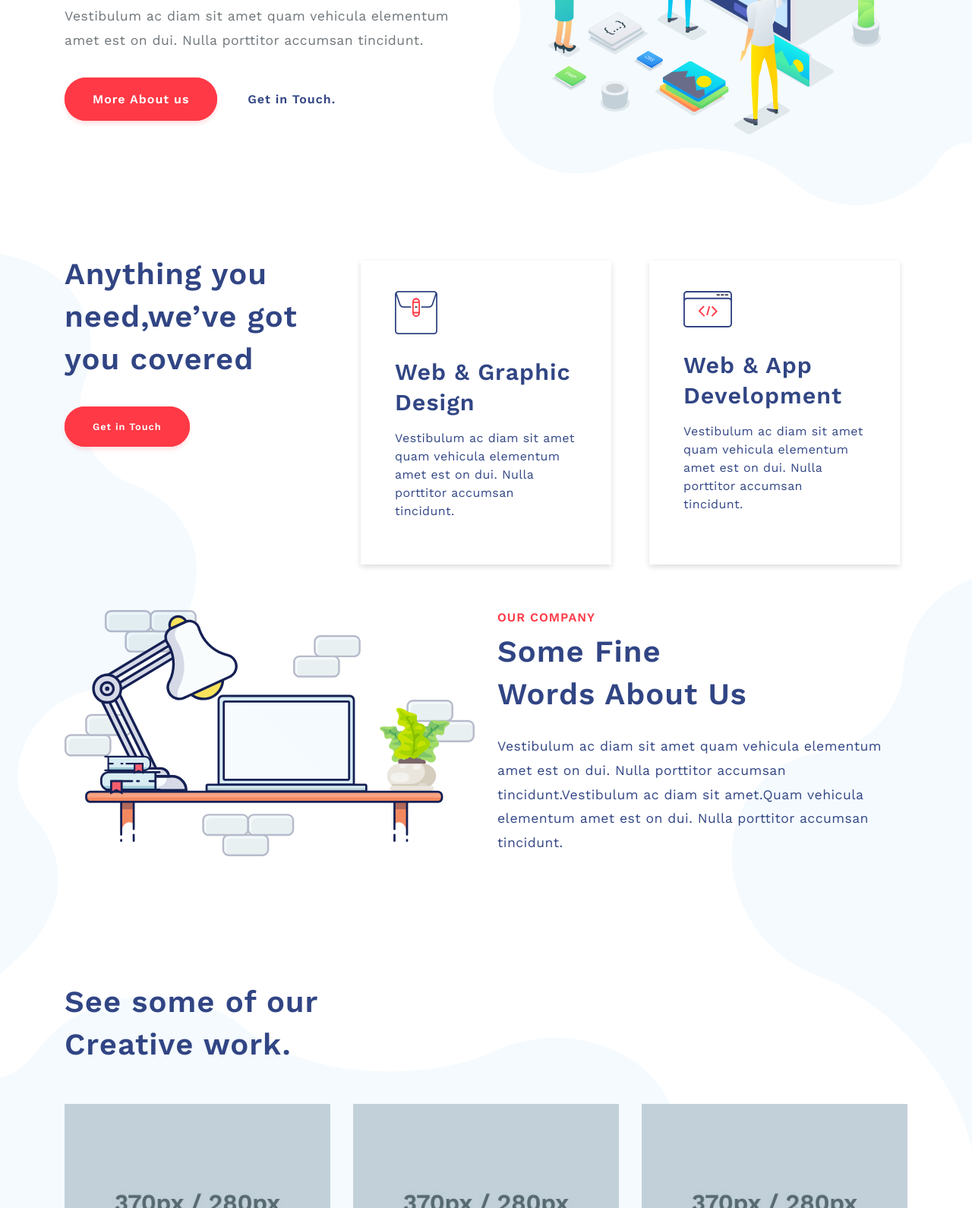
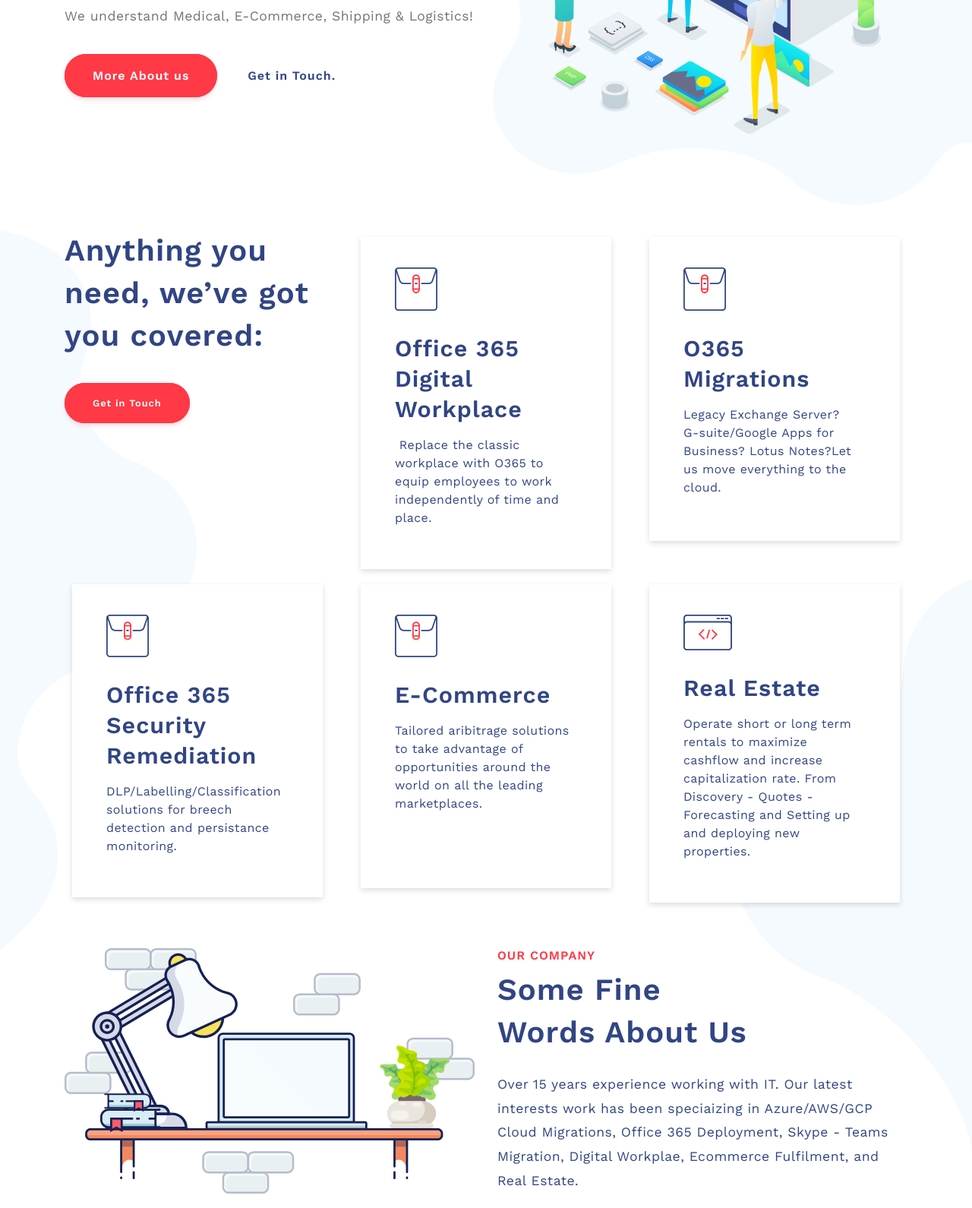
Before and after one commit to coseismic/coseismic.github.io, a plain HTML site: page index.html in a window 1280 px wide. Shown: the part 543-2133 px from the top of the page at 76% size. Drawn offline with nearby package versions, Linux system fonts and the light colour scheme; files whose address does not match are found by name.

Commit message:
Add files via upload
,

```diff
--- a/index.html
+++ b/index.html
@@ -14,7 +14,7 @@
 
     <link href="css/main.css" rel="stylesheet" />
     <!-- Document Title -->
-    <title>Doob | Simple Agency HTML Template</title>
+    <title>Coseismic - </title>
 </head>
 <body>
   <!-- HEADER SECTION -->
@@ -22,7 +22,7 @@
     <div class="container">
       <nav class="navbar navbar-expand-lg navbar-light ">
         <!-- Change Logo Img Here -->
-        <a class="navbar-brand" href="#"><img src="images/logo.svg" alt=""></a>
+        <a class="navbar-brand" href="#"><img src="images/lo_go.svg" alt=""></a>
         <button class="navbar-toggler" type="button" data-toggle="collapse" data-target="#navbarSupportedContent" aria-controls="navbarSupportedContent" aria-expanded="false" aria-label="Toggle navigation">
           <div class="interactive-menu-button">
             <a href="#">
@@ -52,16 +52,6 @@
               <!-- Nav Link -->
               <a class="nav-link" data-scroll href="#contact-us">Contact Us.</a>
             </li>
-            <li class="nav-item dropdown">
-              <!-- Lang Dropdown Link -->
-              <a class="nav-link dropdown-toggle" href="#" id="navbarDropdown" role="button" data-toggle="dropdown" aria-haspopup="true" aria-expanded="false">EN</a>
-              <div class="dropdown-menu" aria-labelledby="navbarDropdown">
-                <!-- Lang Dropdown Choice -->
-                <a class="dropdown-item" href="#">DE </a>
-                <!-- Lang Dropdown Choice -->
-                <a class="dropdown-item" href="#">ES </a>
-              </div>
-            </li>
           </ul>
           <form data-scroll href="#contact-us" class="contact-btn form-inline my-2 my-lg-0">
             <!-- Contacgt Us Button -->
@@ -75,9 +65,10 @@
       <img src="images/hero.svg" alt="">
       <div class="container">
         <!-- Hero Title -->
-        <h1>The Spirit of<br>Digital Agency.</h1>
+        <h1>From Strategies <br>
+        to Solutions&nbsp; &nbsp;&nbsp;</h1>
         <!-- Hero Title Info -->
-        <p>Vestibulum ac diam sit amet quam vehicula elementum<br> amet est on dui. Nulla porttitor accumsan tincidunt.</p>
+        <p>We understand Medical, E-Commerce, Shipping &amp; Logistics!&nbsp;&nbsp;</p>
         <div class="hero-btns">
           <!-- Hero Btn First -->
           <a data-scroll href="#about-us">More About us</a>
@@ -99,7 +90,7 @@
       <div class="container">
         <div class="row">
           <div class="col-12 col-sm-12 col-lg-4 service-txt">
-            <h2>Anything you need,we’ve got you covered</h2>
+            <h2>Anything you need, we’ve got you covered:</h2>
             <div class="hero-btns service-btn">
               <a data-scroll href="#contact-us">Get in Touch</a>
             </div>
@@ -107,20 +98,47 @@
           <div class="col-12 col-sm-6 col-lg-4">
             <div class="service-box">
               <img src="images/service-icon1.svg" alt="">
+
               <!-- Service Title -->
-              <h3>Web & Graphic<br>Design</h3>
+              <h3>Office 365 Digital Workplace&nbsp;</h3>
               <!-- Replace Patch to Image Under -->
-              <p>Vestibulum ac diam sit amet quam vehicula elementum amet est on dui. Nulla porttitor accumsan tincidunt.</p>
+              <p>&nbsp;Replace the classic workplace with O365 to equip employees to work independently of time and place.&nbsp; &nbsp;</p>
+            </div>
+          </div><div class="col-12 col-sm-6 col-lg-4">
+            <div class="service-box">
+              <img src="images/service-icon1.svg" alt="">
+              <!-- Service Title -->
+              <h3>O365 Migrations</h3>
+              <!-- Replace Patch to Image Under -->
+              <p>Legacy Exchange  Server? <br>
+              G-suite/Google Apps for Business? Lotus Notes?Let us move everything to the cloud.</p>
+            </div>
+          </div><div class="col-12 col-sm-6 col-lg-4">
+            <div class="service-box">
+              <img src="images/service-icon1.svg" alt="">
+              <!-- Service Title -->
+              <h3>Office 365 Security Remediation&nbsp;</h3>
+              <!-- Replace Patch to Image Under -->
+              <p>DLP/Labelling/Classification solutions for breech detection and persistance monitoring.&nbsp; &nbsp;&nbsp;</p>
+            </div>
+          </div><div class="col-12 col-sm-6 col-lg-4">
+            <div class="service-box">
+              <img src="images/service-icon1.svg" alt="">
+              <!-- Service Title -->
+              <h3>E-Commerce</h3>
+              <!-- Replace Patch to Image Under -->
+              <p>Tailored aribitrage solutions to take advantage of opportunities around the world on all the leading marketplaces.&nbsp; &nbsp;</p>
             </div>
           </div>
           <div class="col-12 col-sm-6 col-lg-4">
             <div class="service-box">
               <img src="images/service-icon2.svg" alt="">
               <!-- Service Title -->
-              <h3>Web & App<br>Development</h3>
+              <h3>Real Estate&nbsp; &nbsp;</h3>
               <!-- Service Info -->
-              <p>Vestibulum ac diam sit amet quam vehicula elementum amet est on dui. Nulla porttitor accumsan tincidunt.</p>
+              <p>Operate short or long term rentals to maximize cashflow and increase capitalization rate. From Discovery - Quotes - Forecasting and Setting up and deploying new properties.&nbsp;&nbsp;</p>
             </div>
+
           </div>
         </div>
       </div>
@@ -137,7 +155,9 @@
           <h5>OUR COMPANY</h5>
           <h2>Some Fine<br>Words About Us</h2>
           <!-- Replace About Us Text Under -->
-          <p>Vestibulum ac diam sit amet quam vehicula elementum amet est on dui. Nulla porttitor accumsan tincidunt.Vestibulum ac diam sit amet.Quam vehicula elementum amet est on dui. Nulla porttitor accumsan tincidunt.</p>
+          <p>Over 15 years experience working with IT. Our latest interests work has been speciaizing in Azure/AWS/GCP Cloud Migrations, Office 365 Deployment, Skype - Teams Migration,  Digital Workplae, Ecommerce Fulfilment, and Real Estate.&nbsp;&nbsp;<br>
+            <br>
+          We operate in six locations around the world and are currently onboarding 3 more!&nbsp; &nbsp;&nbsp;</p>
         </div>
       </div>
     </div>
@@ -151,7 +171,7 @@
       <div class="container">
         <div class="row">
           <div class="col-12">
-            <h2>See some of our<br>Creative work.</h2>
+            <h2>What we do&nbsp; &nbsp;</h2>
           </div>
         </div>
         <div class="row">
@@ -337,7 +357,8 @@
       <div class="row">
         <div class="col-12">
           <h5>CONTACT US</h5>
-          <h2>Get in Touch</h2>
+          <h2>Get in Touch&nbsp;<br>
+          </h2>
         </div>
       </div>
       <div class="row">
@@ -366,8 +387,8 @@
     <div class="container">
       <div class="row">
         <div class="col-12">
-          <h5>DOOB</h5>
-          <h3>CREATIVITY ABOVE</h3>
+          <h5>COSEISMIC</h5>
+          <h3>SOLUTIONS ABOVE ALL</h3>
           <ul class="contact-nav">
             <li><a data-scroll href="#home">Home.</a></li>
             <li><a data-scroll href="#about-us">About Us.</a></li>
@@ -375,7 +396,8 @@
             <li><a data-scroll href="#blog">Blog.</a></li>
             <li><a data-scroll href="#contact-us">Contact.</a></li>
           </ul>
-          <h6>© 2019 - Doob,All Right Reserved</h6>
+          <h6>© 2021 - Coseismic, LLC Right Reserved<br>
+          Seattle - Tampa - Tokyo - Dubai - Manila - Jakarta&nbsp; &nbsp; </h6>
           <ul class="social">
             <li><a href="#"><i class="icofont-facebook"></i></a></li>
             <li><a href="#"><i class="icofont-twitter"></i></a></li>
```
